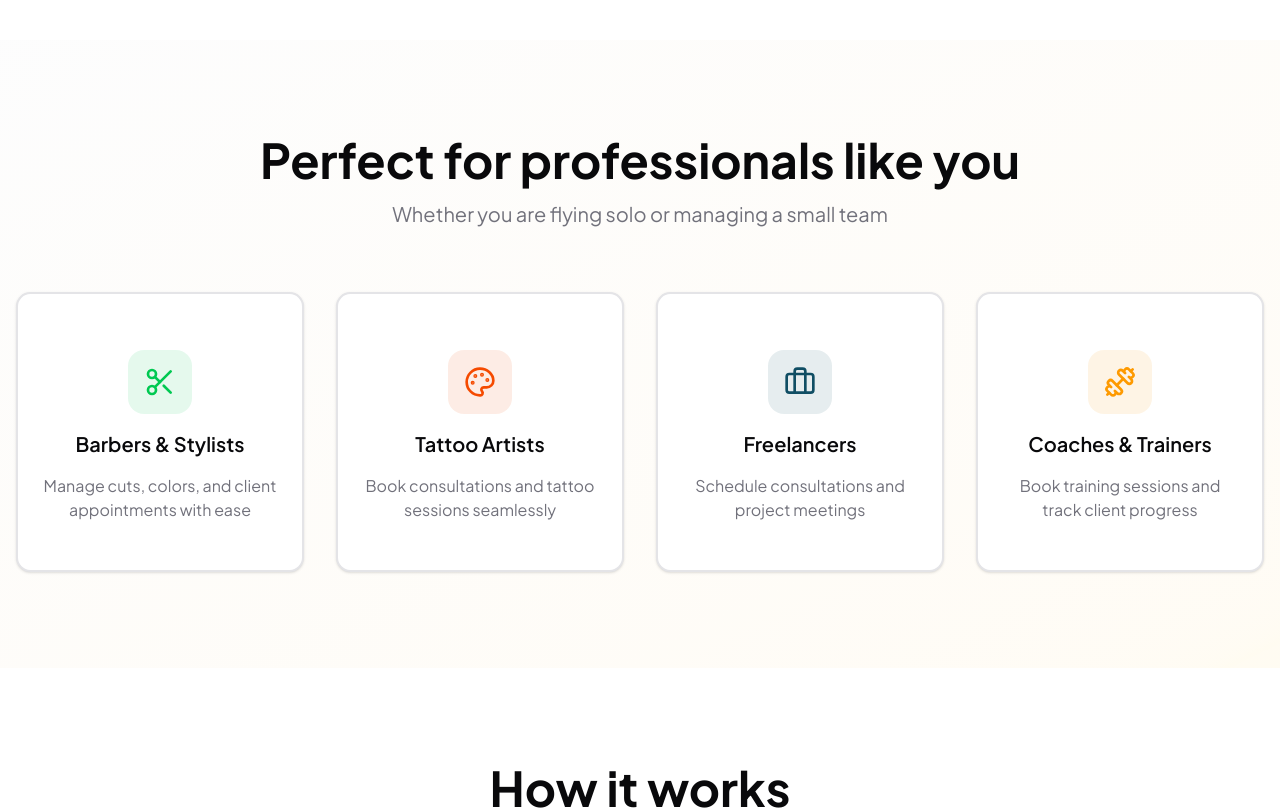
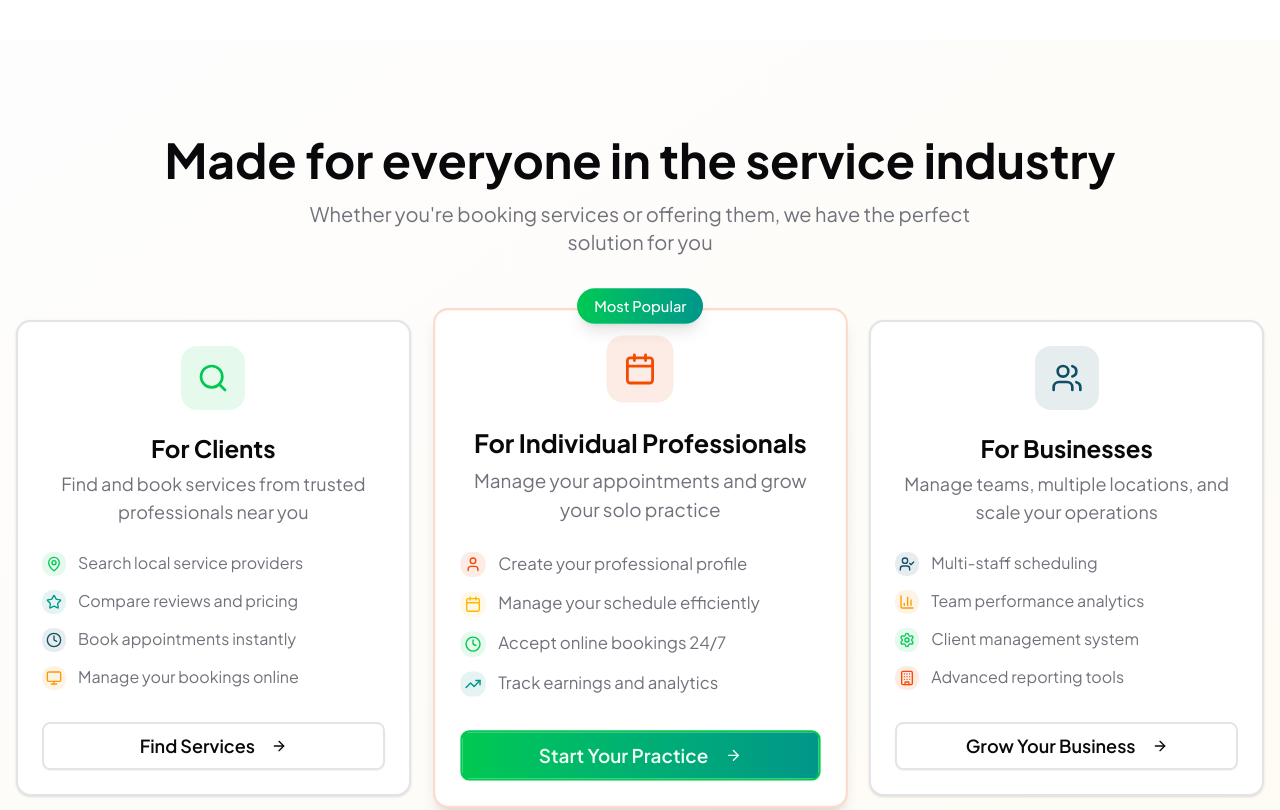
Before and after one commit to JulioCesar97DB/bookeasely, a Next.js app: page / in a window 1280 px wide. Shown: the part 760-1570 px from the top of the page. Built offline with nearby package versions, Linux system fonts and the light colour scheme.

Commit message:
feat: add UserTypesSection component and update landing page layout

```diff
--- a/app/page.tsx
+++ b/app/page.tsx
@@ -1,6 +1,7 @@
 import {
   Header,
   HeroSection,
+  UserTypesSection,
   WhoIsForSection,
   HowItWorksSection,
   FeaturesSection,
@@ -14,9 +15,10 @@ export default function LandingPage() {
     <main className="bg-background">
       <Header />
       <HeroSection />
+      <UserTypesSection />
       <WhoIsForSection />
       <HowItWorksSection />
-      <FeaturesSection />
+      <FeaturesSection />F
       <PricingSection />
       <CTASection />
       <Footer />
--- a/components/landing/Header.tsx
+++ b/components/landing/Header.tsx
@@ -13,7 +13,9 @@ export function Header() {
       <nav className="container mx-auto px-4 flex justify-between items-center h-16">
         <div className="flex items-center space-x-2">
           <Calendar1 />
-          <h1 className="text-2xl font-bold text-foreground">BookEasely</h1>
+          <h1 className="hidden sm:flex text-2xl font-bold text-foreground">
+            BookEasely
+          </h1>
         </div>
 
         <div className="hidden md:flex items-center space-x-8">
@@ -24,8 +26,8 @@ export function Header() {
             Home
           </Link>
           <Link
-            href="#who-is-for"
-            className="text-muted-foreground hover:text-foreground transition-colors"
+            href="#user-types"
+            className="hidden lg:flex text-muted-foreground hover:text-foreground transition-colors"
           >
             Who It&apos;s For
           </Link>
@@ -43,14 +45,14 @@ export function Header() {
           </Link>
           <Link
             href="#pricing"
-            className="text-muted-foreground hover:text-foreground transition-colors"
+            className="hidden lg:flex text-muted-foreground hover:text-foreground transition-colors"
           >
             Pricing
           </Link>
         </div>
 
         <div className="flex items-center gap-4">
-          <Button variant="ghost" className="hidden sm:flex" onClick={() => router.push("/auth/login")}>
+          <Button variant="ghost" onClick={() => router.push("/auth/login")}>
             Sign In
           </Button>
           <Button onClick={() => router.push("/auth/register")}>
--- a/components/landing/HeroSection.tsx
+++ b/components/landing/HeroSection.tsx
@@ -12,16 +12,16 @@ export function HeroSection() {
     <section id="home" className="min-h-screen flex items-center pt-16">
       <div className="container mx-auto px-8 grid lg:grid-cols-2 gap-12 items-center">
         <div className="space-y-8 text-center lg:text-left">
-          <h1 className="text-5xl lg:text-7xl font-bold text-foreground leading-tight">
-            Booking made easy for{" "}
-            <span className="text-primary">solo pros</span> and{" "}
-            <span className="text-chart-2">small teams</span>
+          <h1 className="text-5xl lg:text-6xl font-bold text-foreground leading-tight">
+            Find and book <span className="text-primary">services</span> or
+            manage your <span className="text-primary">business</span>.
+            Everything you need,{" "}
+            <span className="text-primary">all in one place</span>.
           </h1>
 
-          <p className="text-xl text-muted-foreground leading-relaxed">
-            The modern booking platform designed for freelancers, barbers,
-            tattoo artists, and small businesses. Manage your services,
-            schedule, and team all in one place.
+          <p className="text-lg text-muted-foreground leading-relaxed">
+            The complete platform for clients and professionals. Book
+            appointments, manage schedules, and grow your business.
           </p>
 
           <div className="space-y-4">
--- /dev/null
+++ b/components/landing/UserTypesSection.tsx
@@ -0,0 +1,116 @@
+"use client";
+
+import {
+  Card,
+  CardContent,
+  CardHeader,
+  CardTitle,
+  CardDescription,
+} from "@/components/ui/card";
+import { Button } from "@/components/ui/button";
+import { SectionHeader } from "@/components/common/section-header";
+import { ArrowRight } from "lucide-react";
+import { useRouter } from "next/navigation";
+import { userTypes } from "@/constants";
+
+export function UserTypesSection() {
+  const router = useRouter();
+
+  return (
+    <section
+      id="user-types"
+      className="py-24 bg-gradient-to-br from-muted/20 to-chart-4/5"
+    >
+      <div className="container mx-auto px-4 text-center space-y-16">
+        <SectionHeader
+          title="Made for everyone in the service industry"
+          description="Whether you're booking services or offering them, we have the perfect solution for you"
+        />
+
+        <div className="grid md:grid-cols-3 gap-8 max-w-7xl mx-auto">
+          {userTypes.map((userType, index) => {
+            const IconComponent = userType.icon;
+            return (
+              <Card
+                key={index}
+                className={`group relative hover:shadow-lg transition-all duration-300 hover:-translate-y-1 border-2 ${
+                  userType.popular
+                    ? `${userType.borderColor} scale-105 shadow-lg`
+                    : `border-border hover:${userType.borderColor}`
+                } h-full flex flex-col`}
+              >
+                <div
+                  className={`absolute inset-0 bg-gradient-to-br ${userType.gradient} opacity-0 group-hover:opacity-100 transition-opacity duration-500 rounded-xl`}
+                />
+
+                {userType.popular && (
+                  <div className="absolute -top-4 left-1/2 transform -translate-x-1/2 z-10">
+                    <span className="bg-gradient-to-r from-primary to-chart-2 text-white px-4 py-2 rounded-full text-sm font-medium shadow-lg">
+                      Most Popular
+                    </span>
+                  </div>
+                )}
+
+                <CardHeader className="relative z-10 text-center">
+                  <div
+                    className={`w-16 h-16 mx-auto ${userType.iconBg} rounded-2xl flex items-center justify-center ${userType.hoverIconBg} transition-colors mb-4`}
+                  >
+                    <IconComponent
+                      className={`h-8 w-8 ${userType.iconColor}`}
+                    />
+                  </div>
+                  <CardTitle className="text-2xl font-bold text-foreground">
+                    {userType.title}
+                  </CardTitle>
+                  <CardDescription className="text-lg">
+                    {userType.description}
+                  </CardDescription>
+                </CardHeader>
+
+                <CardContent className="relative z-10 flex-1 flex flex-col">
+                  <ul className="space-y-3 mb-8 text-left">
+                    {userType.features.map((feature, featureIndex) => {
+                      const IconComponent = feature.icon;
+                      return (
+                        <li
+                          key={featureIndex}
+                          className="flex items-start gap-3"
+                        >
+                          <div
+                            className={`w-6 h-6 rounded-lg flex items-center justify-center flex-shrink-0 mt-0.5 ${feature.colors.bg}`}
+                          >
+                            <IconComponent
+                              className={`h-4 w-4 ${feature.colors.text}`}
+                            />
+                          </div>
+                          <span className="text-muted-foreground leading-relaxed">
+                            {feature.text}
+                          </span>
+                        </li>
+                      );
+                    })}
+                  </ul>
+
+                  <div className="mt-auto">
+                    <Button
+                      className={`w-full h-12 text-lg font-semibold border-2 group-hover:scale-105 transition-all duration-300 ${
+                        userType.popular
+                          ? "bg-gradient-to-r from-primary to-chart-2 text-primary-foreground border-primary hover:shadow-lg hover:border-primary/50"
+                          : "hover:bg-muted/50 hover:border-chart-1/30 border-border"
+                      }`}
+                      variant={userType.popular ? "default" : "outline"}
+                      onClick={() => router.push(userType.ctaRoute)}
+                    >
+                      {userType.ctaText}
+                      <ArrowRight className="ml-2 h-5 w-5" />
+                    </Button>
+                  </div>
+                </CardContent>
+              </Card>
+            );
+          })}
+        </div>
+      </div>
+    </section>
+  );
+}
--- a/components/landing/WhoIsForSection.tsx
+++ b/components/landing/WhoIsForSection.tsx
@@ -4,7 +4,7 @@ import { Scissors, Palette, Briefcase, Dumbbell } from "lucide-react";
 
 export function WhoIsForSection() {
   return (
-    <section id="who-is-for" className="py-24 bg-gradient-to-br from-muted/20 to-chart-4/5">
+    <section id="who-is-for" className="py-24 bg-muted/30">
       <div className="container mx-auto px-4 text-center space-y-16">
         <SectionHeader
           title="Perfect for professionals like you"
--- a/components/landing/index.ts
+++ b/components/landing/index.ts
@@ -2,6 +2,7 @@
 export { Header } from "./Header";
 export { HeroSection } from "./HeroSection";
 export { WhoIsForSection } from "./WhoIsForSection";
+export { UserTypesSection } from "./UserTypesSection";
 export { HowItWorksSection } from "./HowItWorksSection";
 export { FeaturesSection } from "./FeaturesSection";
 export { PricingSection } from "./PricingSection";
--- a/constants/index.ts
+++ b/constants/index.ts
@@ -1,4 +1,17 @@
 import { User, Users } from "lucide-react";
+import {
+  Search,
+  Calendar,
+  MapPin,
+  Star,
+  Clock,
+  Monitor,
+  TrendingUp,
+  BarChart3,
+  Settings,
+  UserCheck,
+  Building
+} from "lucide-react";
 
 export const businessCategories = [
   "Barber",
@@ -104,3 +117,111 @@ export const planDetails = {
     description: "Perfect for teams and businesses managing multiple staff and bookings",
   },
 } as const;
+
+export const userTypes = [
+  {
+    icon: Search,
+    title: "For Clients",
+    description: "Find and book services from trusted professionals near you",
+    features: [
+      {
+        text: "Search local service providers",
+        icon: MapPin,
+        colors: { bg: "bg-primary/10", text: "text-primary" }
+      },
+      {
+        text: "Compare reviews and pricing",
+        icon: Star,
+        colors: { bg: "bg-chart-2/10", text: "text-chart-2" }
+      },
+      {
+        text: "Book appointments instantly",
+        icon: Clock,
+        colors: { bg: "bg-chart-3/10", text: "text-chart-3" }
+      },
+      {
+        text: "Manage your bookings online",
+        icon: Monitor,
+        colors: { bg: "bg-chart-5/10", text: "text-chart-5" }
+      }
+    ],
+    ctaText: "Find Services",
+    ctaRoute: "/search",
+    gradient: "from-primary/5 to-chart-2/5",
+    iconColor: "text-primary",
+    iconBg: "bg-primary/10",
+    hoverIconBg: "group-hover:bg-primary/20",
+    borderColor: "border-primary/20",
+    popular: false
+  },
+  {
+    icon: Calendar,
+    title: "For Individual Professionals",
+    description: "Manage your appointments and grow your solo practice",
+    features: [
+      {
+        text: "Create your professional profile",
+        icon: User,
+        colors: { bg: "bg-chart-1/10", text: "text-chart-1" }
+      },
+      {
+        text: "Manage your schedule efficiently",
+        icon: Calendar,
+        colors: { bg: "bg-chart-4/10", text: "text-chart-4" }
+      },
+      {
+        text: "Accept online bookings 24/7",
+        icon: Clock,
+        colors: { bg: "bg-primary/10", text: "text-primary" }
+      },
+      {
+        text: "Track earnings and analytics",
+        icon: TrendingUp,
+        colors: { bg: "bg-chart-2/10", text: "text-chart-2" }
+      }
+    ],
+    ctaText: "Start Your Practice",
+    ctaRoute: "/auth/register/individual",
+    gradient: "from-chart-1/5 to-chart-3/5",
+    iconColor: "text-chart-1",
+    iconBg: "bg-chart-1/10",
+    hoverIconBg: "group-hover:bg-chart-1/20",
+    borderColor: "border-chart-1/20",
+    popular: true
+  },
+  {
+    icon: Users,
+    title: "For Businesses",
+    description: "Manage teams, multiple locations, and scale your operations",
+    features: [
+      {
+        text: "Multi-staff scheduling",
+        icon: UserCheck,
+        colors: { bg: "bg-chart-3/10", text: "text-chart-3" }
+      },
+      {
+        text: "Team performance analytics",
+        icon: BarChart3,
+        colors: { bg: "bg-chart-5/10", text: "text-chart-5" }
+      },
+      {
+        text: "Client management system",
+        icon: Settings,
+        colors: { bg: "bg-primary/10", text: "text-primary" }
+      },
+      {
+        text: "Advanced reporting tools",
+        icon: Building,
+        colors: { bg: "bg-chart-1/10", text: "text-chart-1" }
+      }
+    ],
+    ctaText: "Grow Your Business",
+    ctaRoute: "/auth/register/business",
+    gradient: "from-chart-3/5 to-chart-5/5",
+    iconColor: "text-chart-3",
+    iconBg: "bg-chart-3/10",
+    hoverIconBg: "group-hover:bg-chart-3/20",
+    borderColor: "border-chart-3/20",
+    popular: false
+  }
+];
```
